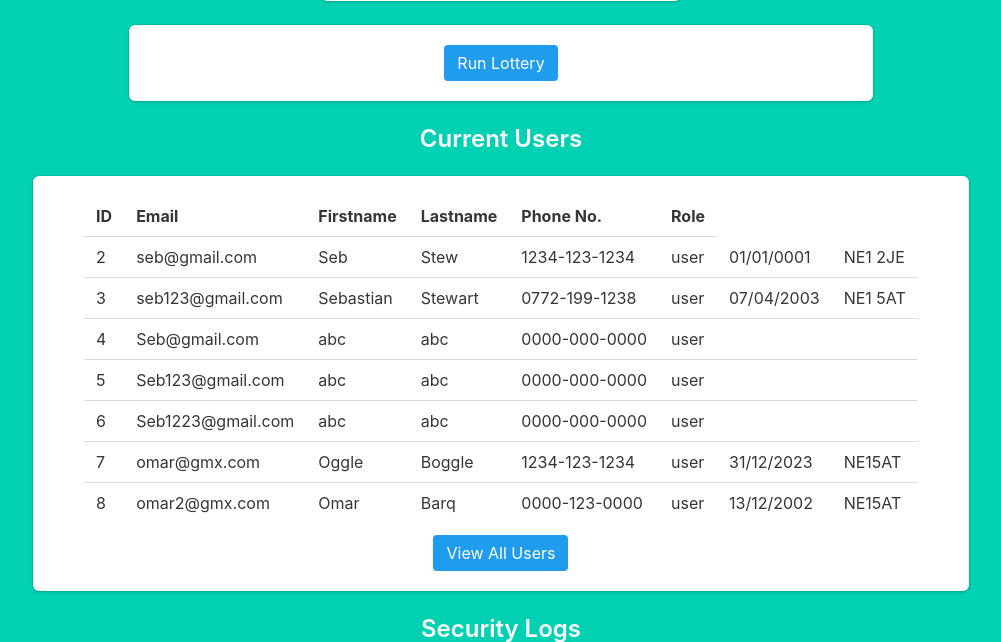
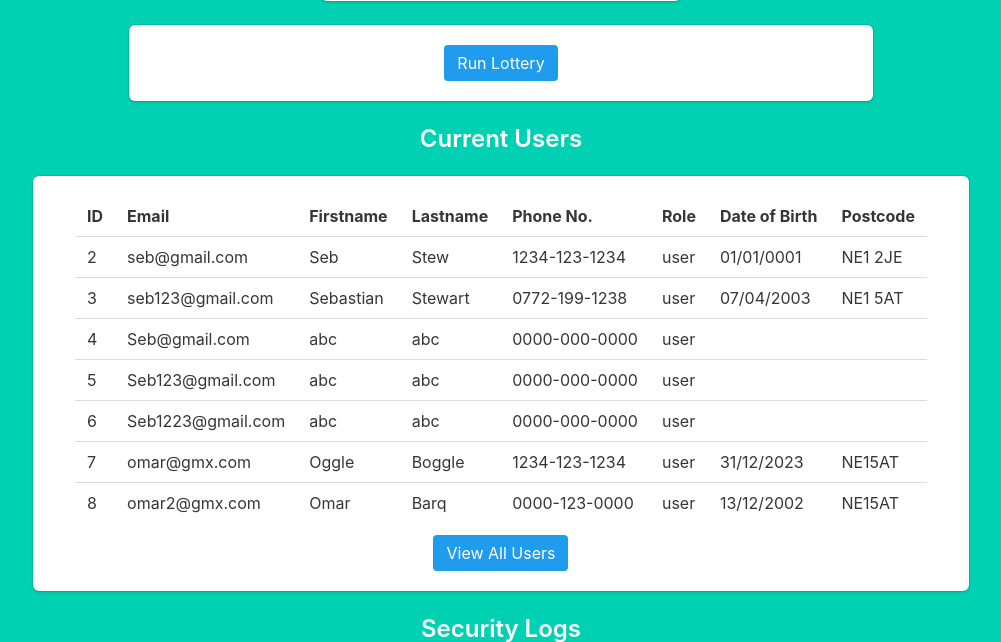
Before and after one commit to sebi-stewart/LotteryWebApp, a Flask app: page /view_all_users in a window 1280 px wide. Shown: the part 432-1074 px from the top of the page, without its empty margins (139-1140 px from the left). Run offline with Flask 3, Linux system fonts and the light colour scheme; a user stored in the database is signed in; some libraries are stand-ins or nearby versions.

Commit message:
Added 2 table headers, Date of Birth & Postcode to admin table

```diff
--- a/templates/admin/admin.html
+++ b/templates/admin/admin.html
@@ -75,6 +75,8 @@
                         <th>Lastname</th>
                         <th>Phone No.</th>
                         <th>Role</th>
+                        <th>Date of Birth</th>
+                        <th>Postcode</th>
                     </tr>
                     {% for user in current_users %}
                         <tr>
```
